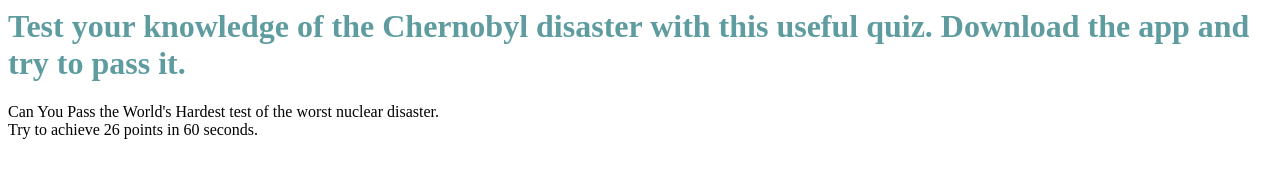
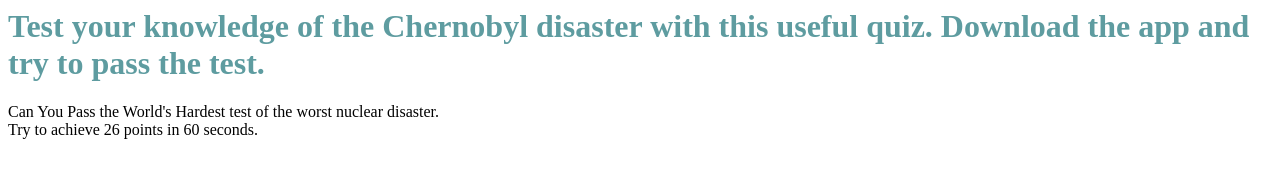
Before and after one commit to ChristianDima/Chernobyl, a plain HTML site: page index.html in a window 1280 px wide. Drawn offline with Linux system fonts and the light colour scheme.

Commit message:
Update index.html

```diff
--- a/index.html
+++ b/index.html
@@ -1,4 +1,4 @@
-<h1 style="color: #5e9ca0;">Test your knowledge of the Chernobyl disaster with this useful quiz. Download the app and try to pass it.</h1>
+<h1 style="color: #5e9ca0;">Test your knowledge of the Chernobyl disaster with this useful quiz. Download the app and try to pass the test.</h1>
 <p>Can You Pass the World's Hardest test of the worst nuclear disaster.<br />Try to achieve 26 points in 60 seconds.</p>
 <h2 style="color: #2e6c80;">&nbsp;</h2>
 <ol style="list-style: none; font-size: 14px; line-height: 32px; font-weight: bold;">
```
